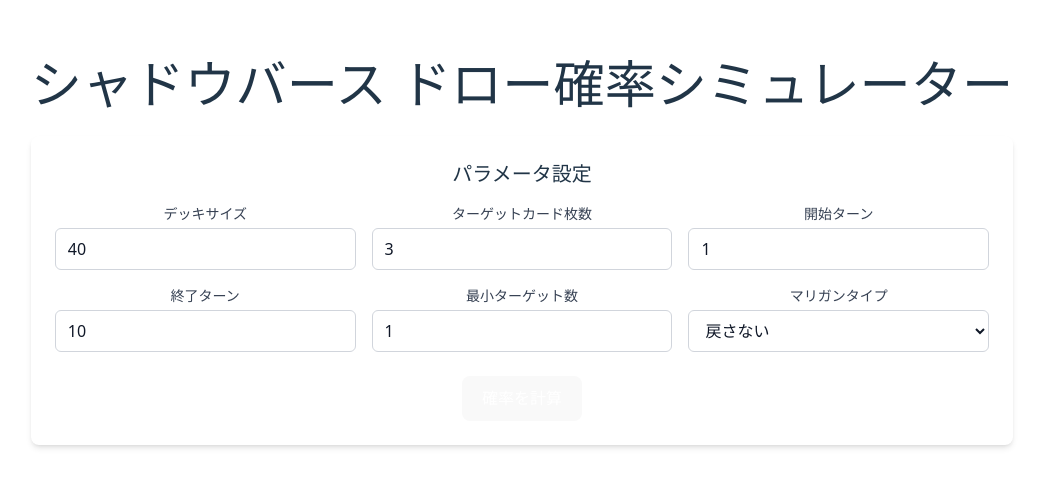
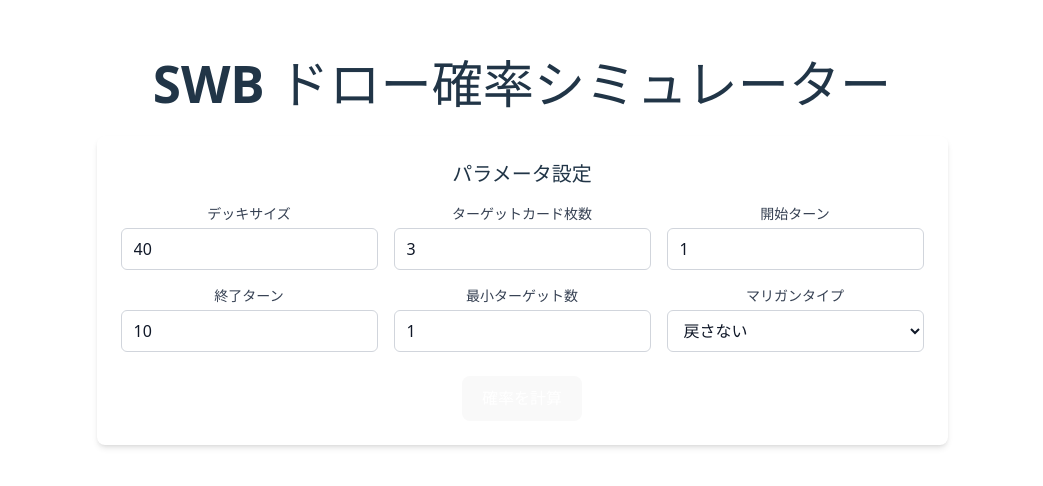
Before and after one commit to torohash/swb-draw-calculator, a React (Vite) app: page / in a window 1280 px wide. Shown: the part 134-620 px from the top of the page, without its empty margins (118-1161 px from the left). Built offline with nearby package versions, Linux system fonts and the light colour scheme; the HTML template or start-up script is replaced by a standard one.

Commit message:
h1名修正

```diff
--- a/src/App.tsx
+++ b/src/App.tsx
@@ -64,7 +64,7 @@
   return (
     <div className="container mx-auto p-4">
       <h1 className="text-3xl font-bold mb-6 text-center">
-        シャドウバース ドロー確率シミュレーター
+        SWB ドロー確率シミュレーター
       </h1>
 
       <form onSubmit={handleSubmit(onSubmit)}>
```
